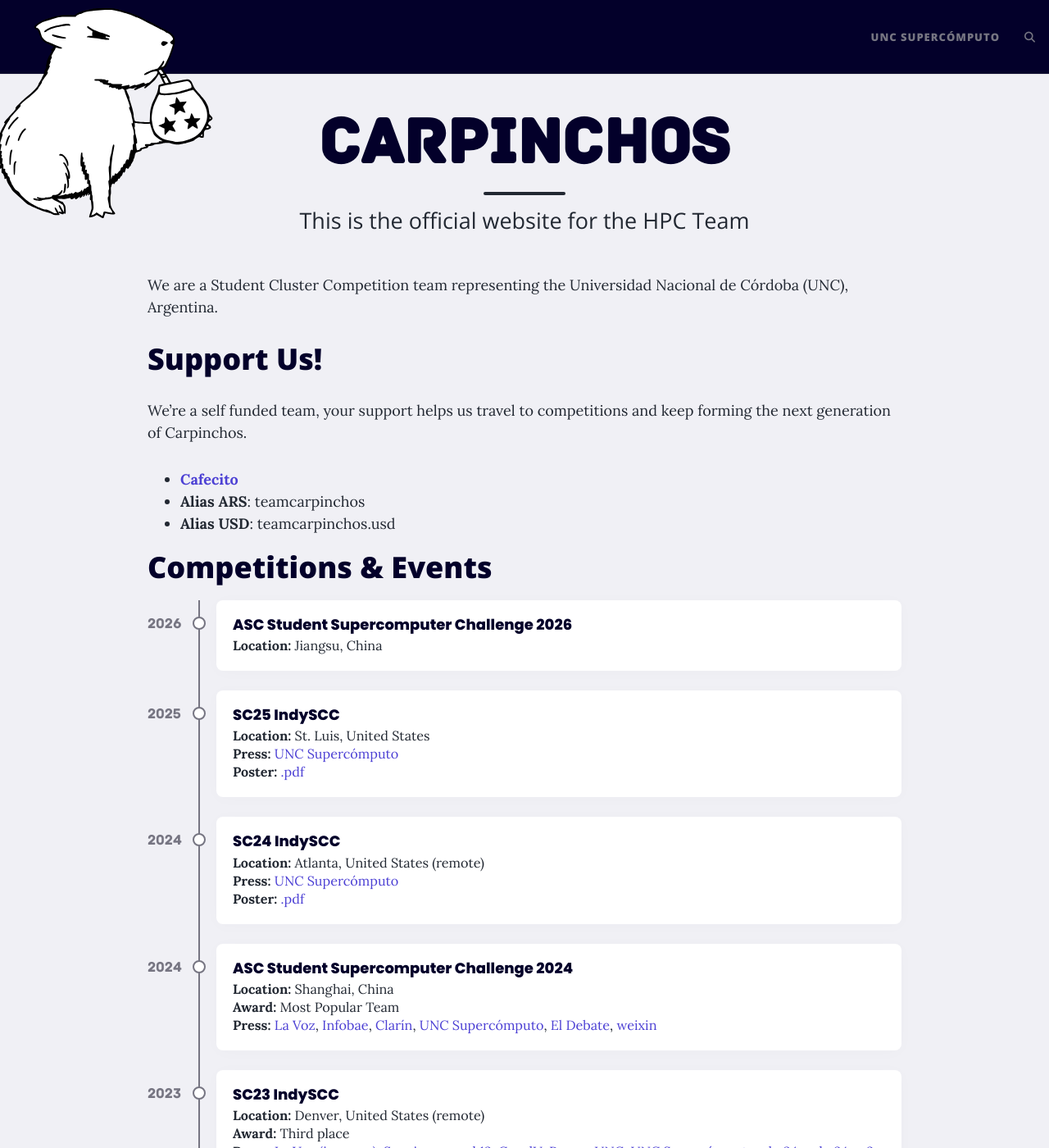
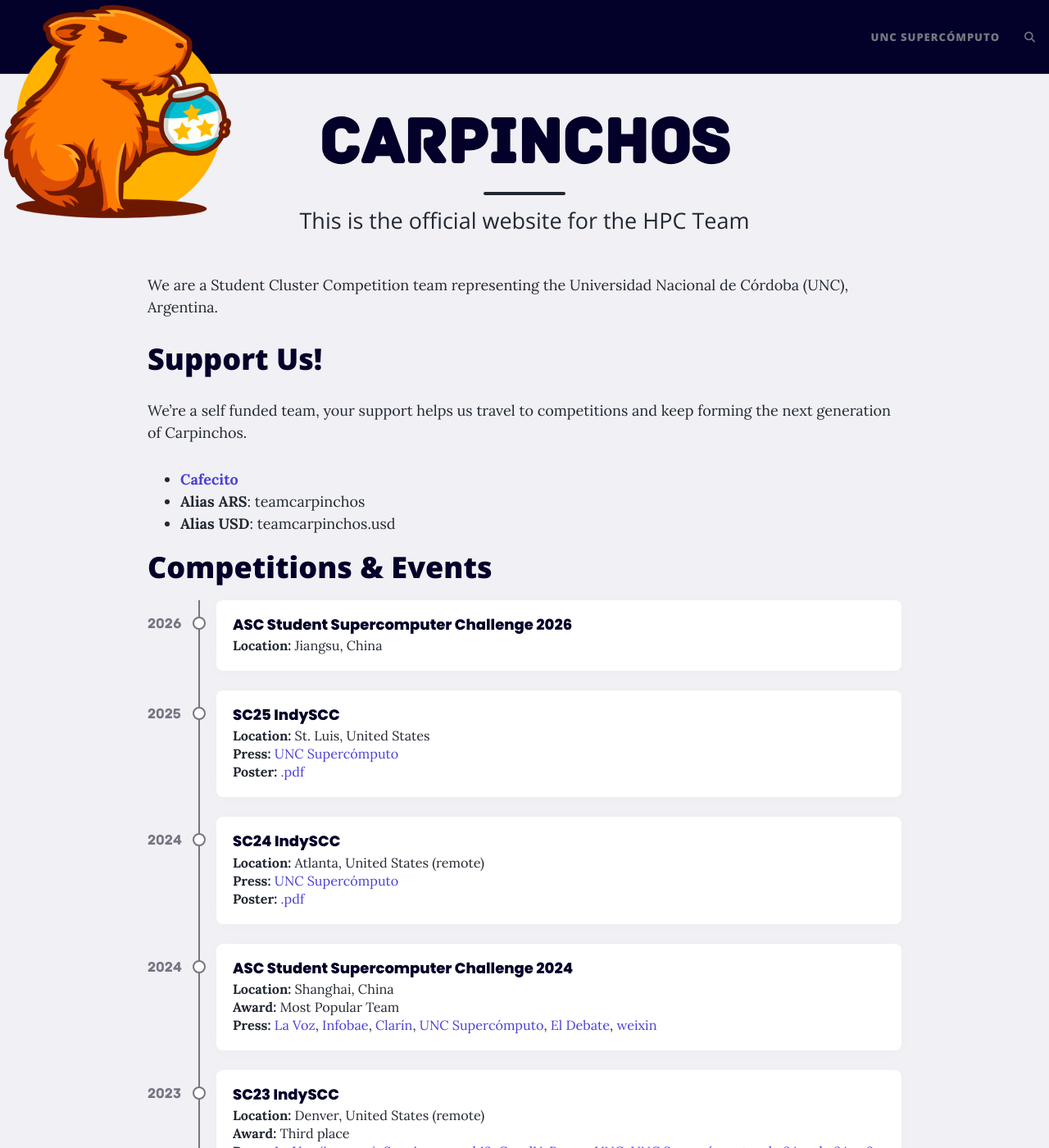
Before and after one commit to CarpinchosTeam/CarpinchosTeam.github.io, a Jekyll site: the page built from index.md, in a window 1280 px wide and 1400 px high. Shown: the whole window at 82% size. Built offline with Jekyll 4.4.1, drawn with Linux system fonts in a browser that asks for light colours; comment, search, counter and statistics services are not loaded.

Commit message:
home: update logo

```diff
--- a/_config.yml
+++ b/_config.yml
@@ -29,7 +29,7 @@ navbar-links:
 
 # Image to show in the navigation bar - works best with a square image
 # Remove this parameter if you don't want an image in the navbar
-avatar: assets/img/capybara-white.svg
+avatar: assets/img/logo-carpincho.svg
 
 # By default, the image is cut into a circle. You can disable this behaviour by setting 'round-avatar: false'
 round-avatar: false
--- a/assets/css/beautifuljekyll.css
+++ b/assets/css/beautifuljekyll.css
@@ -352,7 +352,7 @@ img {
 
 .navbar-custom .avatar-container .avatar-img-border {
   width: 100%;
-  margin-left: -50%;
+  margin-left: -32%;
   {% unless site.round-avatar == false %}
     border-radius: 50%;
     box-shadow: 0 0 0.5rem rgba(0, 0, 0, .8);
@@ -375,7 +375,7 @@ img {
 @media (min-width: 1200px) {
   .navbar-custom.top-nav-regular .avatar-container {
     width: 24rem;
-    bottom: -15rem;
+    bottom: -11rem;
   }
 
   .navbar-custom.top-nav-regular .avatar-container .avatar-img-border {
@@ -388,7 +388,7 @@ img {
   }
 
   .navbar-custom.top-nav-regular .avatar-container .avatar-img {
-    width: 100%;
+    width: 72%;
   }
 }
 
```
Also changed, not shown: assets/img/logo-carpincho.svg (added).
